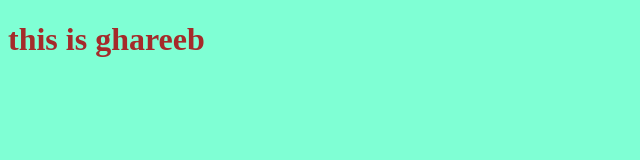
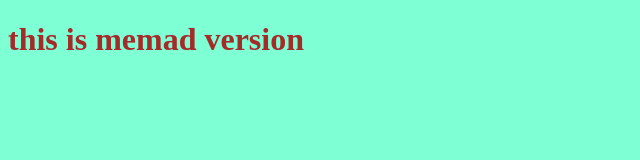
Before and after one commit to MedCom21/student-management, a plain HTML site: page index.html in a window 1280 px wide. Shown: the whole page, without its empty margins (0-640 px from the left). Drawn offline with Linux system fonts and the light colour scheme.

Commit message:
changing style for memad version

```diff
--- a/index.html
+++ b/index.html
@@ -8,7 +8,7 @@
     <title> GitHub Training </title>
 </head>
 <body>
-    <h1>this is ghareeb</h1>
+    <h1>this is memad version </h1>
     <script src="app.js"></script>
 </body>
 </html>
```
